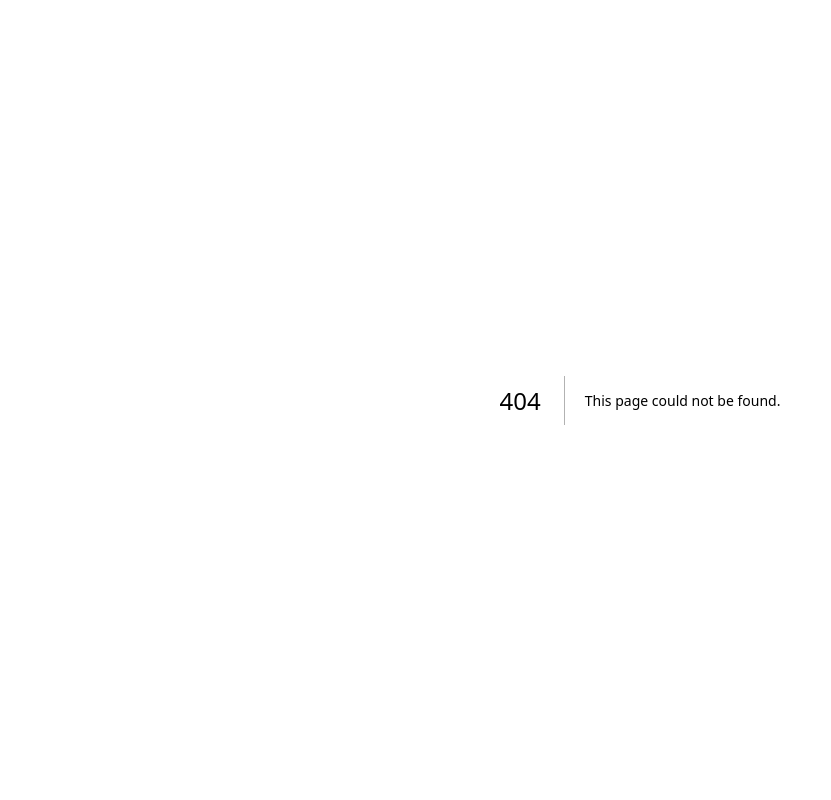
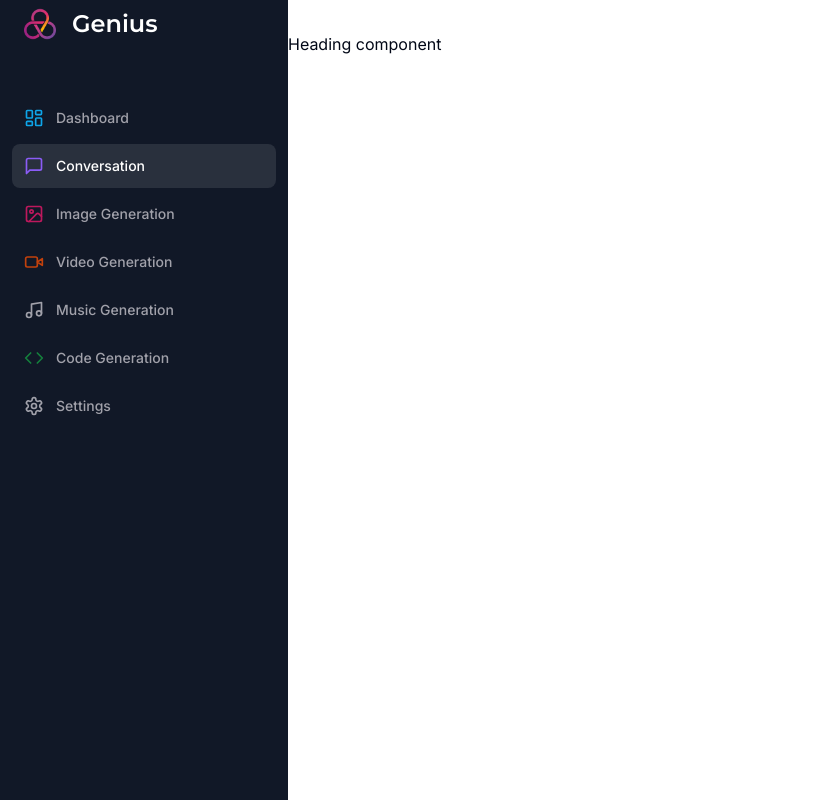
Before and after one commit to EkramH/genius-ai-sass, a Next.js app: page /conversation in a window 1280 px wide. Before the commit this address had no page. Shown: the whole page, without its empty margins (0-831 px from the left). Built offline with nearby package versions, Linux system fonts and the light colour scheme.

Commit message:
heading component

```diff
--- /dev/null
+++ b/app/(dashboard)/(routes)/conversation/page.tsx
@@ -0,0 +1,12 @@
+import { Heading } from "@/components/heading";
+
+
+const Conversation = () => {
+    return (
+        <div>
+            <Heading/>
+        </div>
+    );
+};
+
+export default Conversation;
--- /dev/null
+++ b/components/heading.tsx
@@ -0,0 +1,7 @@
+export const Heading = () => {
+    return (
+        <div>
+            Heading component
+        </div>
+    )
+}
```
